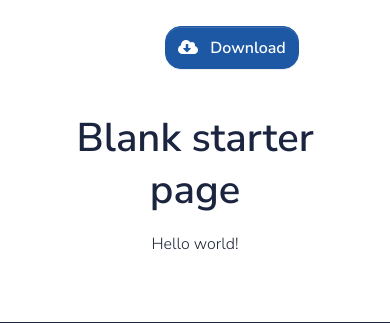
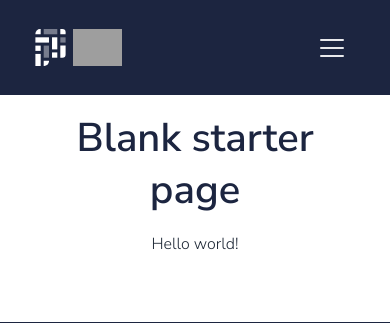
Before and after one commit to Dilshan1997/VTrust-UI-and-Server, a Django app: page /VTrust/ in a window 390 px wide. Shown: the top 323 px of the page. Run offline with Django 3.2, Linux system fonts and the light colour scheme; some libraries are stand-ins or nearby versions; grey boxes are pictures that could not be loaded.

Commit message:
basic ui setup

```diff
--- a/apps/home/urls.py
+++ b/apps/home/urls.py
@@ -10,7 +10,7 @@ urlpatterns = [
 
     # The home page
     path('home', views.index, name='home'),
-    path('',views.index_view),
+    path('',views.index_view,name="landing_page"),
 
     # Matches any html file
     # re_path(r'^.*\.*', views.pages, name='pages'),
--- a/apps/templates/accounts/login.html
+++ b/apps/templates/accounts/login.html
@@ -19,7 +19,7 @@
                         <div class="signin-inner my-4 my-lg-0 bg-white shadow-soft border rounded border-gray-300 p-4 p-lg-5 w-100 fmxw-500">
                             <div class="text-center text-md-center mb-4 mt-md-0">
                                 <h1 class="mb-0 h3">
-                                    <a href="https://appseed.us/django/django-pixel-bootstrap-uikit" target="_blank">VTrust</a> - Login
+                                    <a href="{% url 'landing_page' %}">VTrust</a> - Login
                                 </h1>
                                 <br />
                                 <span class="font-weight-normal">
--- a/apps/templates/accounts/register.html
+++ b/apps/templates/accounts/register.html
@@ -19,7 +19,7 @@
                         <div class="signin-inner my-4 my-lg-0 bg-white shadow-soft border rounded border-gray-300 p-4 p-lg-5 w-100 fmxw-500">
                             <div class="text-center text-md-center mb-4 mt-md-0">
                                 <h1 class="mb-0 h3">
-                                    <a href="https://appseed.us/django/django-pixel-bootstrap-uikit" target="_blank">VTrust</a> - Register
+                                    <a href="{% url 'landing_page' %}">VTrust</a> - Register
                                 </h1>
                                 <br />
                                 <span class="font-weight-normal">
--- a/apps/templates/home/landingpage.html
+++ b/apps/templates/home/landingpage.html
@@ -7,9 +7,8 @@
 
 {% block content %}
 
+
     <main>
-
-        {% include 'includes/preloader.html' %}
 
         <!-- Hero -->
         <section class="section-header">
--- a/apps/templates/includes/navigation.html
+++ b/apps/templates/includes/navigation.html
@@ -1,6 +1,6 @@
 
     <header class="header-global">
-        <nav id="navbar-main" aria-label="Primary navigation" class="navbar navbar-main navbar-expand-lg navbar-theme-primary headroom navbar-dark">
+        <nav id="navbar-main" aria-label="Primary navigation" class="navbar navbar-main navbar-expand-lg  headroom bg-dark text-white">
             <div class="container position-relative">
                 <a class="navbar-brand me-lg-5" href="./index.html">
                     <img class="navbar-brand-dark" src="/static/assets/img/brand/light.svg" alt="Logo light">
@@ -111,7 +111,7 @@
                                 Support
                                 <span class="fas fa-angle-down nav-link-arrow ms-1"></span>
                             </a>
-                            <div class="dropdown-menu dropdown-menu-lg" aria-labelledby="supportDropdown">
+                            <!-- <div class="dropdown-menu dropdown-menu-lg" aria-labelledby="supportDropdown">
                                 <div class="col-auto px-0">
                                     <div class="list-group list-group-flush">
                                         <a href="https://appseed.us/" target="_blank"
@@ -124,15 +124,16 @@
                                         </a>
                                     </div>
                                 </div>
-                            </div>
+                            </div> -->
                         </li>
                     </ul>
                 </div>
                 <div class="d-flex align-items-center">
-                    <a href="{% url 'logout' %}"
-                       class="btn btn-outline-gray-100 d-none d-lg-inline me-md-3"><span class="fas fa-sign-out-alt me-2"></span> Logout</a>
-                    <a href="https://appseed.us/django/django-pixel-bootstrap-uikit"
-                       target="_blank" class="btn btn-tertiary"><i class="fas fa-cloud-download-alt me-2"></i> Download</a>
+                    <a href="{% url 'login' %}"
+                       class="btn btn-outline-gray-100 d-none d-lg-inline me-md-3"><span class="fas fa-sign-out-alt me-2"></span> Log In</a>
+                       <a href="{% url 'register' %}"
+                       class="btn btn-outline-gray-100 d-none d-lg-inline me-md-3"><span class="fas fa-sign-out-alt me-2"></span> Register</a>
+
                     <button class="navbar-toggler ms-2" type="button" data-bs-toggle="collapse" data-bs-target="#navbar_global" aria-controls="navbar_global" aria-expanded="false" aria-label="Toggle navigation">
                         <span class="navbar-toggler-icon"></span>
                     </button>
--- a/apps/templates/layouts/base-fullscreen.html
+++ b/apps/templates/layouts/base-fullscreen.html
@@ -24,11 +24,11 @@
 
 <!-- Primary Meta Tags -->
 <title>
-    Django Pixel Lite  - {% block title %}{% endblock %} | AppSeed
+    VTrust  - {% block title %}{% endblock %}
 </title>
 
 <meta name="viewport" content="width=device-width, initial-scale=1, shrink-to-fit=no">
-<meta name="title" content="Pixel Bootstrap 5 - About company">
+<meta name="title" content="VTrust">
 <meta name="author" content="Themesberg">
 <meta name="description" content="Open source and free Bootstrap 5 UI Kit featuring 80 UI components, 5 example pages, and a Gulp and Sass workflow.">
 <link rel="canonical" href="https://appseed.us/django/django-pixel-bootstrap-uikit">
--- a/apps/templates/layouts/base.html
+++ b/apps/templates/layouts/base.html
@@ -24,7 +24,7 @@
 
 <!-- Primary Meta Tags -->
 <title>
-    Django Pixel Lite  - {% block title %}{% endblock %} | AppSeed
+    VTrust  - {% block title %}{% endblock %}
 </title>
 
 <meta name="viewport" content="width=device-width, initial-scale=1, shrink-to-fit=no">
```
